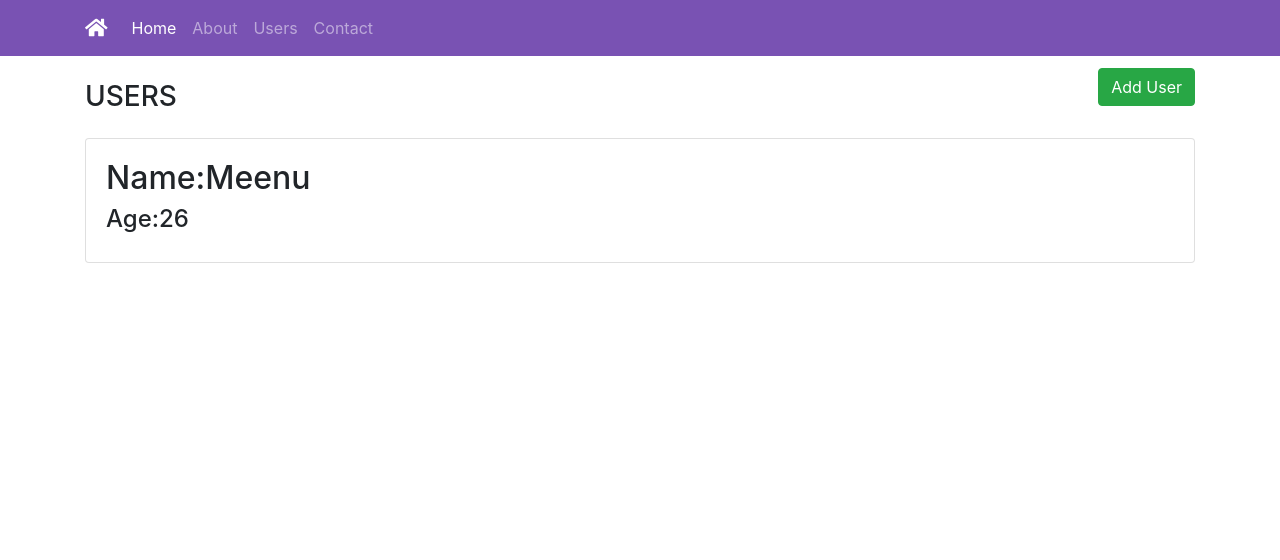
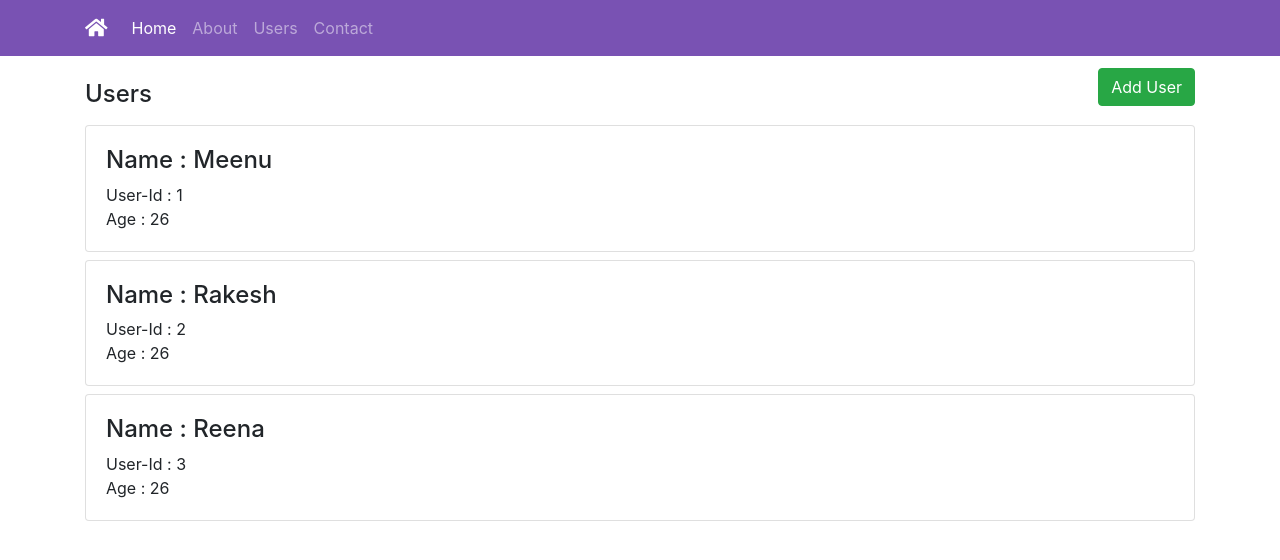
Before and after one commit to ranameenu/react-first, a React (Create React App) app: page /users in a window 1280 px wide. Shown: the top 560 px of the page. Built offline with nearby package versions, Linux system fonts and the light colour scheme; data requests are answered from the project's data file.

Commit message:
state,props,json server

```diff
--- /dev/null
+++ b/db.json
@@ -0,0 +1,22 @@
+{
+  "users": [
+    {
+      "id": 1,
+      "name": "Meenu",
+      "age": 26,
+      "designation": "Front end developer"
+    },
+    {
+      "id": 2,
+      "name": "Rakesh",
+      "age": 26,
+      "designation": "developer"
+    },
+    {
+      "id": 3,
+      "name": "Reena",
+      "age": 26,
+      "designation": "BD"
+    }
+  ]
+}
--- a/package.json
+++ b/package.json
@@ -6,6 +6,7 @@
     "@testing-library/jest-dom": "^4.2.4",
     "@testing-library/react": "^9.5.0",
     "@testing-library/user-event": "^7.2.1",
+    "axios": "^0.19.2",
     "bootstrap": "^4.5.1",
     "react": "^16.13.1",
     "react-dom": "^16.13.1",
@@ -14,6 +15,7 @@
   },
   "scripts": {
     "start": "react-scripts start",
+    "json-server": "json-server --watch db.json --port 5000",
     "build": "react-scripts build",
     "test": "react-scripts test",
     "eject": "react-scripts eject"
@@ -32,5 +34,9 @@
       "last 1 firefox version",
       "last 1 safari version"
     ]
+  },
+  "devDependencies": {
+    "concurrently": "^5.3.0",
+    "json-server": "^0.16.1"
   }
 }
--- a/src/App.js
+++ b/src/App.js
@@ -13,6 +13,7 @@ class App extends Component {
     return (
       <BrowserRouter>
         <Navbar icon="fas fa-home" />
+        <div className="container">
           <Switch>
             <Route exact path="/" component={Home} />
             <Route exact path="/about" component={About} />
@@ -20,6 +21,7 @@ class App extends Component {
             <Route exact path="/contact" component={Contact} />
             <Route component={Notfound} />
           </Switch>
+        </div>
       </BrowserRouter>
     );
   }
--- a/src/component/layout/Navbar.js
+++ b/src/component/layout/Navbar.js
@@ -5,15 +5,15 @@ class Navbar extends Component {
   render() {
     return (
       <nav
-        class="navbar navbar-expand-lg navbar-dark"
+        className="navbar navbar-expand-lg navbar-dark"
         style={{ backgroundColor: '#7952b3' }}
       >
-        <div class="container">
-          <a href="/" className="navbar-brand">
+        <div className="container">
+          <Link to="/" className="navbar-brand">
             <i className={this.props.icon} />
-          </a>
+          </Link>
           <button
-            class="navbar-toggler"
+            className="navbar-toggler"
             type="button"
             data-toggle="collapse"
             data-target="#navbarNav"
@@ -21,29 +21,29 @@ class Navbar extends Component {
             aria-expanded="false"
             aria-label="Toggle navigation"
           >
-            <span class="navbar-toggler-icon"></span>
+            <span className="navbar-toggler-icon"></span>
           </button>
-          <div class="collapse navbar-collapse" id="navbarNav">
-            <ul class="navbar-nav">
-              <li class="nav-item active">
-                <a class="nav-link" href="#">
-                  Home <span class="sr-only">(current)</span>
-                </a>
+          <div className="collapse navbar-collapse" id="navbarNav">
+            <ul className="navbar-nav">
+              <li className="nav-item active">
+                <Link className="nav-link" to="/home">
+                  Home <span className="sr-only">(current)</span>
+                </Link>
               </li>
-              <li class="nav-item">
-                <a class="nav-link" href="#">
+              <li className="nav-item">
+                <Link className="nav-link" to="/about">
                   About
-                </a>
+                </Link>
               </li>
-              <li class="nav-item">
-                <a class="nav-link" href="#">
+              <li className="nav-item">
+                <Link className="nav-link" to="/users">
                   Users
-                </a>
+                </Link>
               </li>
-              <li class="nav-item">
-                <a class="nav-link " href="#">
+              <li className="nav-item">
+                <Link className="nav-link " to="/contact">
                   Contact
-                </a>
+                </Link>
               </li>
             </ul>
           </div>
--- a/src/component/pages/Notfound.js
+++ b/src/component/pages/Notfound.js
@@ -1,7 +1,7 @@
 import React from 'react';
 
 const Notfound = () => {
-  return <div>404</div>;
+  return <div>Page Not Found :-) ....</div>;
 };
 
 export default Notfound;
--- a/src/component/users/Useritem.js
+++ b/src/component/users/Useritem.js
@@ -0,0 +1,16 @@
+import React from 'react';
+
+const Useritem = (props) => {
+  const { id, name, age } = props.value;
+  return (
+    <div className="card mt-2">
+      <div className="card-body">
+        <h4>Name : {name}</h4>
+        <div>User-Id : {id}</div>
+        <div>Age : {age}</div>
+      </div>
+    </div>
+  );
+};
+
+export default Useritem;
--- a/src/component/users/Users.js
+++ b/src/component/users/Users.js
@@ -1,23 +1,32 @@
 import React, { Component } from 'react';
+import Useritem from './Useritem';
+import axios from 'axios';
 
 class Users extends Component {
+  state = { users: null };
+
+  async componentDidMount() {
+    const res = await axios.get('http://localhost:5000/users');
+    this.setState({ users: res.data });
+  }
   render() {
     return (
-      <div className="container">
+      <div>
         <div className="row mt-2">
           <div className="col-6 mt-3 ">
-            <h3>USERS</h3>
+            <h4>Users</h4>
           </div>
           <div className="col-6 mt-1">
             <button className="btn btn-success float-right">Add User</button>
           </div>
         </div>
-        <div className="card mt-3">
-          <div className="card-body">
-            <h2>Name:Meenu</h2>
-            <h4>Age:26</h4>
-          </div>
-        </div>
+        {this.state.users !== null ? (
+          this.state.users.map((value, index) => (
+            <Useritem key={value.id} value={value} />
+          ))
+        ) : (
+          <h2>No users found</h2>
+        )}
       </div>
     );
   }
```
Also changed, not shown: src/component/users/AddUser.js (added, +9 -0 lines), 1 other file (tests, documents, lock files or other folders). Lines whose indentation alone changed are shown as unchanged.
